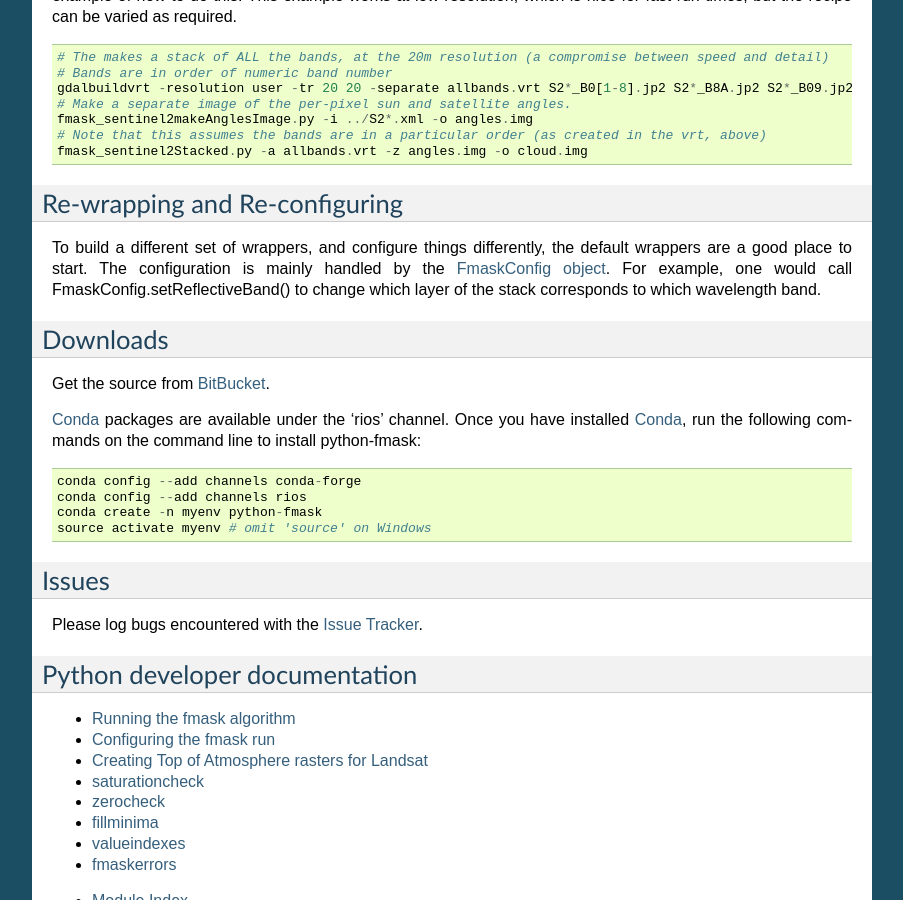
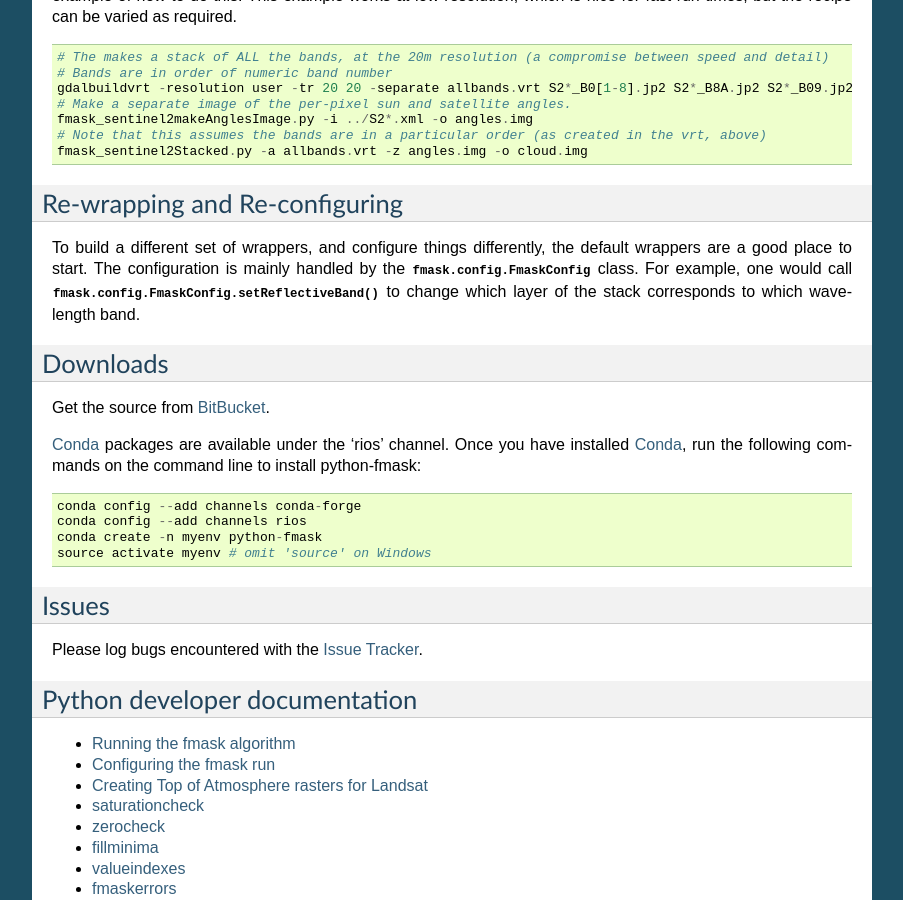
Before and after one commit to ubarsc/python-fmask, a Sphinx documentation site: the page built from doc/source/index.rst, in a window 1280 px wide and 900 px high, scrolled down 1890 px. Shown: the whole window, without its empty margins (198-1101 px from the left). Built offline with Sphinx 7.4.7, drawn with Linux system fonts in a browser that asks for light colours; formulas are drawn with MathJax 3.

Commit message:
changed link syntax to use the internal link format

```diff
--- a/doc/source/index.rst
+++ b/doc/source/index.rst
@@ -118,8 +118,8 @@ Re-wrapping and Re-configuring
 ------------------------------
 To build a different set of wrappers, and configure things differently, the default
 wrappers are a good place to start. The configuration is mainly handled by the
-`FmaskConfig object <fmask_config.html>`_. For example, one would
-call FmaskConfig.setReflectiveBand() to change which layer of the stack
+:class:`fmask.config.FmaskConfig` class. For example, one would
+call :func:`fmask.config.FmaskConfig.setReflectiveBand` to change which layer of the stack
 corresponds to which wavelength band.
 
 Downloads
@@ -128,6 +128,7 @@ Get the source from `BitBucket <https://bitbucket.org/chchrsc/python-fmask/downl
 
 `Conda <http://conda.pydata.org/miniconda.html#miniconda>`_ packages are available under the 'rios' channel.
 Once you have installed `Conda <http://conda.pydata.org/miniconda.html#miniconda>`_, run the following commands on the command line to install python-fmask: ::
+
     conda config --add channels conda-forge
     conda config --add channels rios
     conda create -n myenv python-fmask
```
